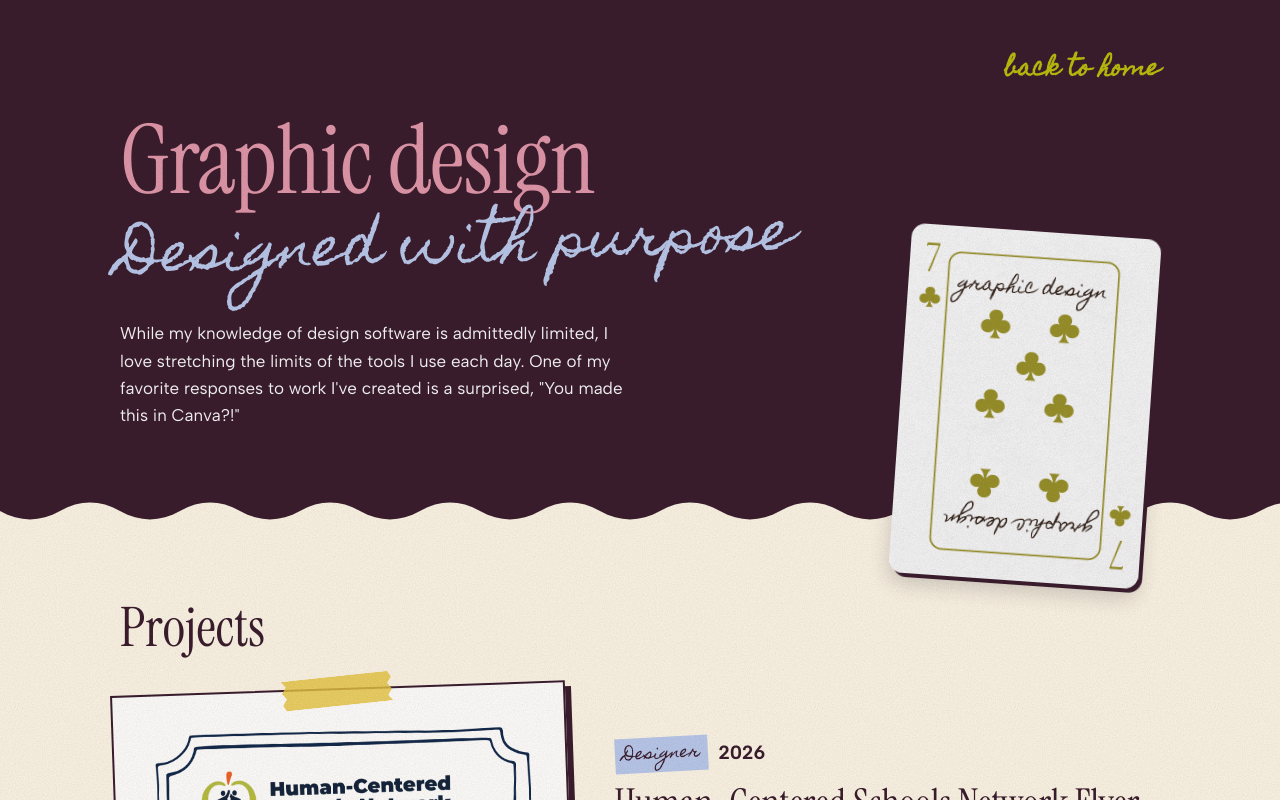
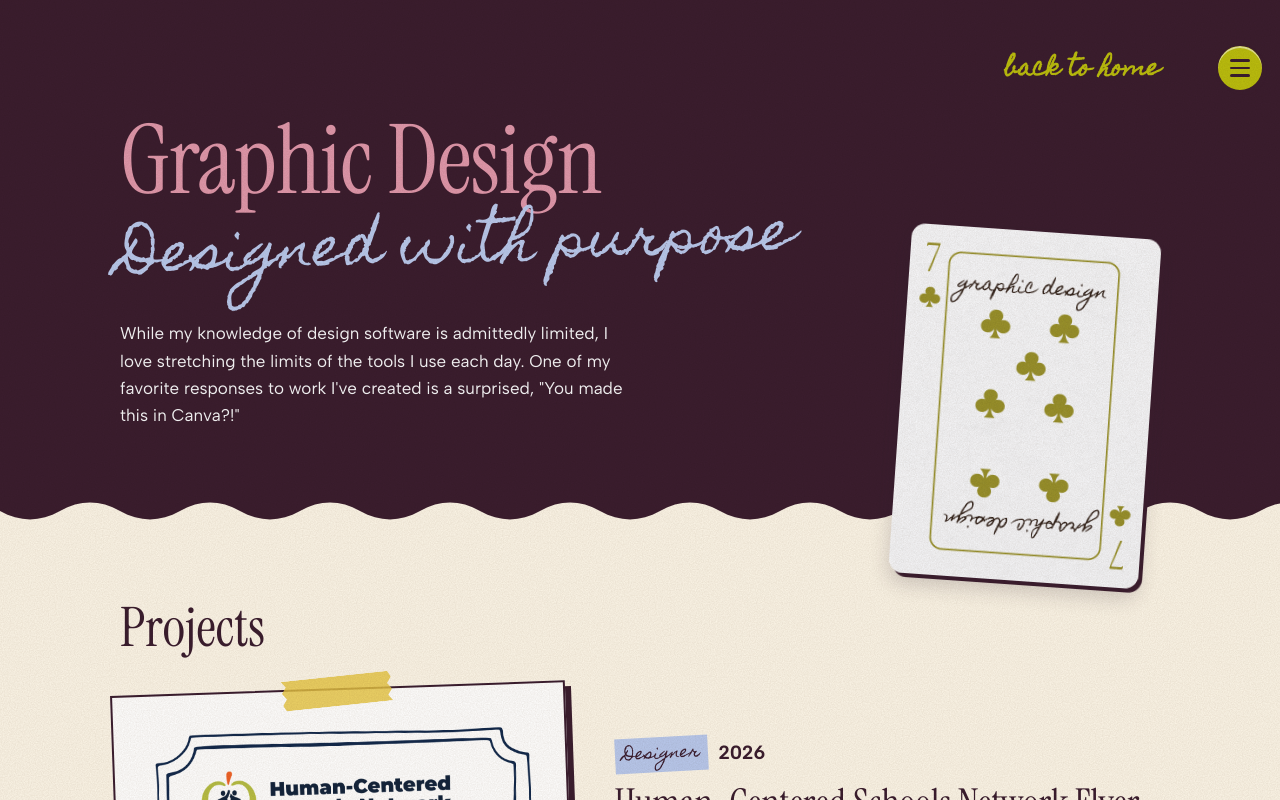
Before and after one commit to meganeday/new-portfolio, a Next.js app in the folder megan-portfolio/: page /skills/graphic-design in a window 1280 px wide. Shown: the top 800 px of the page. Built offline with nearby package versions, Linux system fonts and the light colour scheme.

Commit message:
add menu functionality

```diff
--- /dev/null
+++ b/megan-portfolio/src/app/Nav.js
@@ -0,0 +1,82 @@
+"use client";
+
+import { useEffect, useRef, useState } from "react";
+import Link from "next/link";
+import { skills } from "../data/skills";
+
+const links = [
+  { href: "/", label: "Home" },
+  { href: "/#hand-h", label: "My skillset" },
+  { href: "/#about", label: "About me" },
+  { href: "/#touch", label: "Say hi" },
+];
+
+// A hamburger button that slides a menu in from the right.
+// The menu is inert while closed so it can't be tabbed into.
+export default function Nav() {
+  const [open, setOpen] = useState(false);
+  const buttonRef = useRef(null);
+  const menuRef = useRef(null);
+
+  useEffect(() => {
+    if (!open) return;
+    menuRef.current?.querySelector("a")?.focus();
+    document.body.classList.add("nav-open");
+
+    const onKey = (e) => {
+      if (e.key !== "Escape") return;
+      setOpen(false);
+      buttonRef.current?.focus();
+    };
+    window.addEventListener("keydown", onKey);
+    return () => {
+      window.removeEventListener("keydown", onKey);
+      document.body.classList.remove("nav-open");
+    };
+  }, [open]);
+
+  const close = () => setOpen(false);
+
+  return (
+    <>
+      <button
+        ref={buttonRef}
+        className={"burger" + (open ? " open" : "")}
+        aria-label={open ? "Close menu" : "Open menu"}
+        aria-expanded={open}
+        aria-controls="site-menu"
+        onClick={() => setOpen(!open)}
+      >
+        <span></span>
+        <span></span>
+        <span></span>
+      </button>
+
+      <div className={"nav-scrim" + (open ? " open" : "")} onClick={close} aria-hidden="true"></div>
+
+      <nav
+        id="site-menu"
+        ref={menuRef}
+        className={"nav-menu" + (open ? " open" : "")}
+        aria-label="Site"
+        inert={!open}
+      >
+        <ul className="nav-main">
+          {links.map((l) => (
+            <li key={l.href}>
+              <Link href={l.href} onClick={close}>{l.label}</Link>
+            </li>
+          ))}
+        </ul>
+        <span className="script nav-label">the skills</span>
+        <ul className="nav-skills">
+          {skills.map((s) => (
+            <li key={s.slug}>
+              <Link href={`/skills/${s.slug}`} onClick={close}>{s.n}</Link>
+            </li>
+          ))}
+        </ul>
+      </nav>
+    </>
+  );
+}
--- a/megan-portfolio/src/app/globals.css
+++ b/megan-portfolio/src/app/globals.css
@@ -12,3 +12,4 @@
 @import "./styles/skill-page.css";
 @import "./styles/case-study.css";
 @import "./styles/gallery.css";
+@import "./styles/nav.css";
--- a/megan-portfolio/src/app/layout.js
+++ b/megan-portfolio/src/app/layout.js
@@ -1,5 +1,6 @@
 import { Albert_Sans, Instrument_Serif, Homemade_Apple } from "next/font/google";
 import "./globals.css";
+import Nav from "./Nav";
 
 const sans = Albert_Sans({ subsets: ["latin"], variable: "--font-sans" });
 const serif = Instrument_Serif({
@@ -28,7 +29,10 @@ export const viewport = {
 export default function RootLayout({ children }) {
   return (
     <html lang="en" className={`${sans.variable} ${serif.variable} ${hand.variable}`}>
-      <body>{children}</body>
+      <body>
+        <Nav />
+        {children}
+      </body>
     </html>
   );
 }
--- a/megan-portfolio/src/app/page.js
+++ b/megan-portfolio/src/app/page.js
@@ -57,7 +57,7 @@ export default function Home() {
       <div className="awning t" aria-hidden="true"></div>
 
 
-      <section className="about">
+      <section className="about" id="about" tabIndex={-1}>
         <div className="wrap">
           <div className="id tape">
             <h2><span className="chip">the basics</span></h2>
--- a/megan-portfolio/src/app/styles/hero.css
+++ b/megan-portfolio/src/app/styles/hero.css
@@ -95,6 +95,27 @@
     grid-template-columns: 1fr;
     padding-top: 2.5rem;
   }
+
+  .hero .btns {
+    margin-bottom: 2rem;
+  }
+
+  /* Drop the fan into the flow below the copy instead of overlapping it */
+  .fan {
+    position: relative;
+    right: auto;
+    bottom: auto;
+    height: 240px;
+    max-width: 340px;
+    margin: 1rem auto 0;
+  }
+
+  .fan .pc,
+  .fan .pc.art {
+    width: 130px;
+    height: 182px;
+    margin-left: -65px;
+  }
 }
 
 @media (prefers-reduced-motion: reduce) {
--- /dev/null
+++ b/megan-portfolio/src/app/styles/nav.css
@@ -0,0 +1,133 @@
+/* Hamburger button and slide-in menu */
+
+.burger {
+  position: fixed;
+  top: calc(env(safe-area-inset-top, 0px) + 2.75rem);
+  right: 1rem;
+  z-index: 45;
+  width: 3rem;
+  height: 3rem;
+  display: flex;
+  flex-direction: column;
+  justify-content: center;
+  align-items: center;
+  gap: 5px;
+  background: var(--moss);
+  border: 2px solid var(--plum);
+  border-radius: 50%;
+  box-shadow: 3px 3px 0 var(--plum), inset 0 2px 0 rgba(255, 255, 255, 0.55);
+  cursor: pointer;
+  transition: transform 0.12s, box-shadow 0.12s;
+}
+
+.burger:hover {
+  transform: translate(-1px, -1px);
+  box-shadow: 4px 4px 0 var(--plum), inset 0 2px 0 rgba(255, 255, 255, 0.55);
+}
+
+.burger span {
+  display: block;
+  width: 20px;
+  height: 2.5px;
+  border-radius: 2px;
+  background: var(--plum);
+  transition: transform 0.25s, opacity 0.2s;
+}
+
+/* the three bars fold into an X */
+.burger.open span:nth-child(1) {
+  transform: translateY(7.5px) rotate(45deg);
+}
+.burger.open span:nth-child(2) {
+  opacity: 0;
+}
+.burger.open span:nth-child(3) {
+  transform: translateY(-7.5px) rotate(-45deg);
+}
+
+.nav-scrim {
+  position: fixed;
+  inset: 0;
+  z-index: 43;
+  background: rgba(59, 29, 46, 0.4);
+  opacity: 0;
+  pointer-events: none;
+  transition: opacity 0.3s;
+}
+
+.nav-scrim.open {
+  opacity: 1;
+  pointer-events: auto;
+}
+
+.nav-menu {
+  position: fixed;
+  top: 0;
+  right: 0;
+  bottom: 0;
+  z-index: 44;
+  width: min(22rem, 85vw);
+  overflow-y: auto;
+  padding: calc(env(safe-area-inset-top, 0px) + 5rem) 2rem 2rem;
+  background: var(--cream);
+  border-left: 2px solid var(--plum);
+  transform: translateX(100%);
+  visibility: hidden;
+  transition: transform 0.35s cubic-bezier(0.3, 0.7, 0.2, 1), visibility 0s 0.35s;
+}
+
+.nav-menu.open {
+  transform: none;
+  visibility: visible;
+  transition: transform 0.35s cubic-bezier(0.3, 0.7, 0.2, 1);
+}
+
+.nav-menu ul {
+  list-style: none;
+  margin: 0;
+  padding: 0;
+}
+
+.nav-menu a {
+  text-decoration: none;
+  text-underline-offset: 5px;
+}
+
+.nav-menu a:hover {
+  text-decoration: underline;
+  color: var(--wine);
+}
+
+.nav-main a {
+  display: block;
+  font: 2.2rem/1.25 var(--serif);
+}
+
+.nav-label {
+  display: block;
+  margin: 2rem 0 0.75rem;
+  font-size: 1.3rem;
+  color: var(--wine);
+  transform: rotate(-2deg);
+}
+
+.nav-skills li + li {
+  margin-top: 0.5rem;
+}
+
+.nav-skills a {
+  font-weight: 700;
+}
+
+body.nav-open {
+  overflow: hidden;
+}
+
+@media (prefers-reduced-motion: reduce) {
+  .burger span,
+  .nav-scrim,
+  .nav-menu,
+  .nav-menu.open {
+    transition: none;
+  }
+}
--- a/megan-portfolio/src/app/styles/skill-page.css
+++ b/megan-portfolio/src/app/styles/skill-page.css
@@ -140,7 +140,7 @@
   .tools {
     top: 0;
     right: calc(100%);
-    width: min(180px, calc(100vw - 150px - 4.5rem));
+    width: min(160px);
     font-size: 0.95rem;
     transform: translate(1.5rem, 0) rotate(-4deg);
   }
--- a/megan-portfolio/src/data/skills.js
+++ b/megan-portfolio/src/data/skills.js
@@ -17,7 +17,7 @@ export const skills = [
   },
   {
     slug: "graphic-design",
-    n: "Graphic design",
+    n: "Graphic Design",
     img: "graphic_design",
     t: `While my knowledge of design software is admittedly limited, I love stretching the limits of the tools I use each day. One of my favorite responses to work I've created is a surprised, "You made this in Canva?!"`,
     tagline: "Designed with purpose",
@@ -37,7 +37,7 @@ export const skills = [
   },
   {
     slug: "video-production",
-    n: "Video production",
+    n: "Video Production",
     img: "video",
     t: "Short-form and event video, from shooting to final edit.",
     tagline: "Coming soon.",
@@ -46,7 +46,7 @@ export const skills = [
   },
   {
     slug: "social-media",
-    n: "Social media",
+    n: "Social Media",
     img: "social",
     t: "Captions, graphics, and short video across platforms, plus the campaigns that tie them together.",
     tagline: "Coming soon.",
@@ -55,7 +55,7 @@ export const skills = [
   },
   {
     slug: "web-development",
-    n: "Web development",
+    n: "Web Development",
     img: "web",
     layout: "case-study",
     t: "Before working in marketing, I spent four years as a frontend web developer. I love working with code, but I yearned for more variety in my day to day work. While I work primarily in Digital Communications now, I still dabble in code, and I love playing around with these skills whenever I can!",
```
